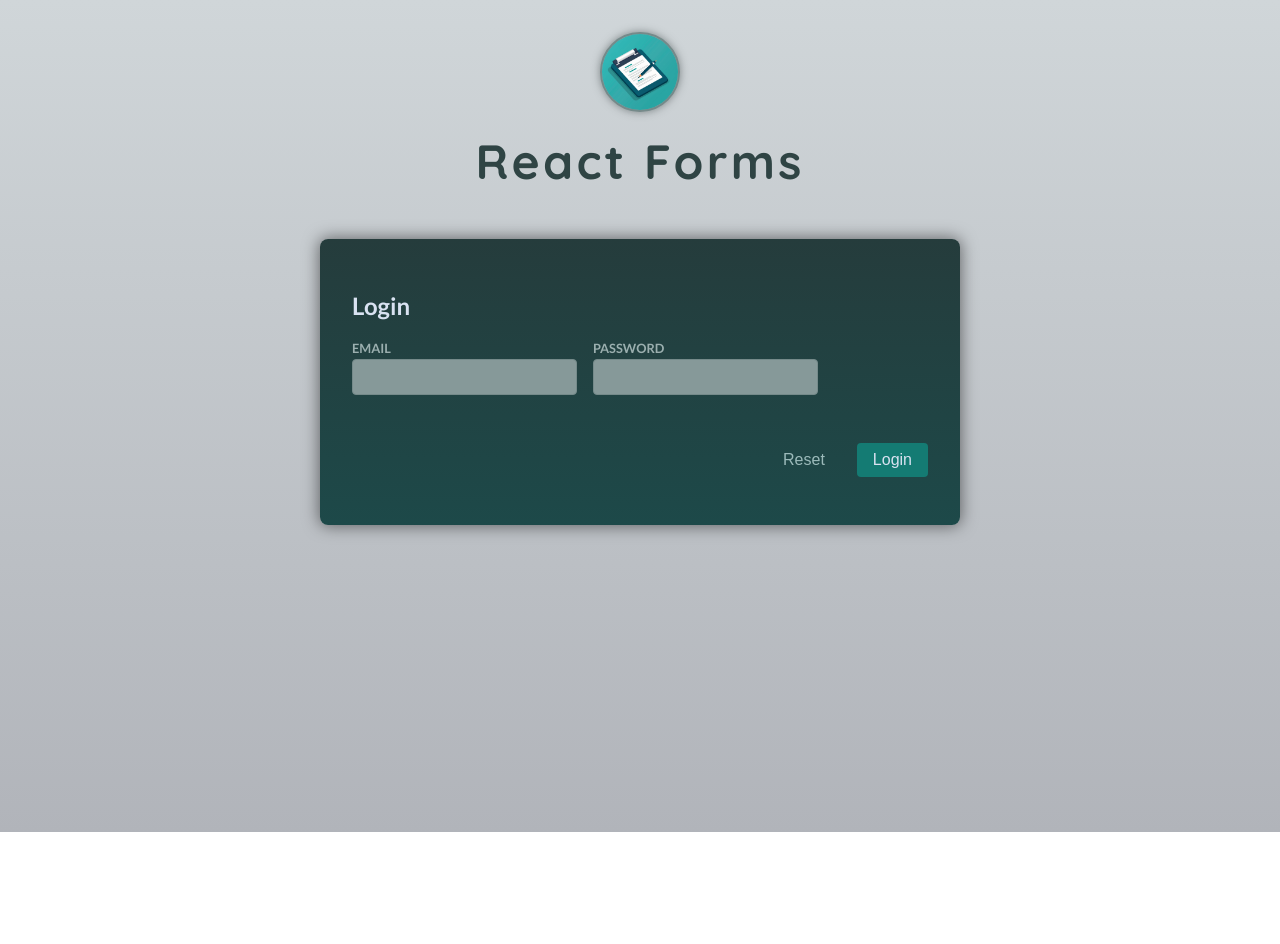
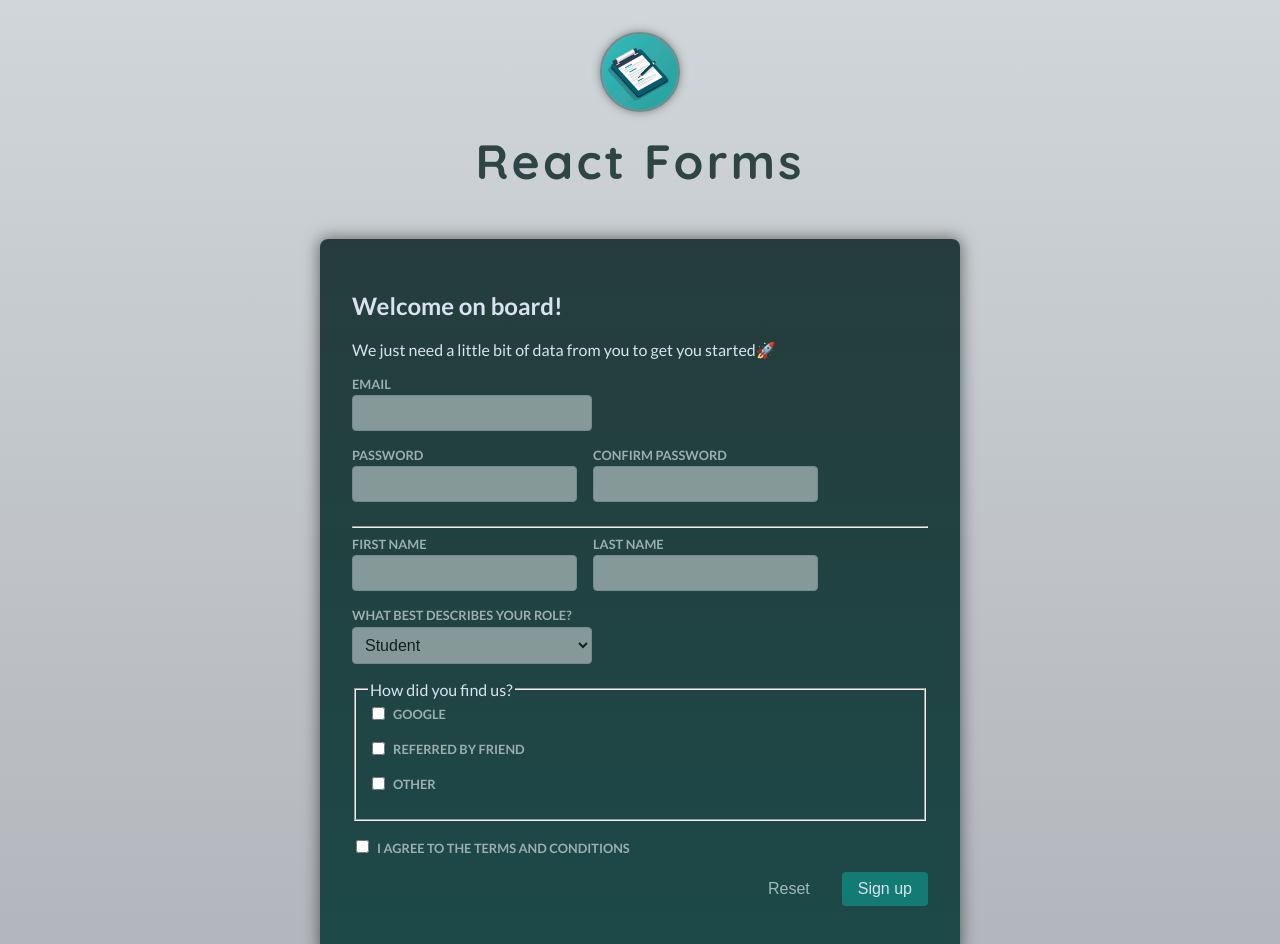
Before and after one commit to Gitali03/getting-form-values, a React (Vite) app: page / in a window 1280 px wide. Shown: the top 944 px of the page. Before the commit the page ends 832 px from the top, so only its background shows below. Built offline with nearby package versions, Linux system fonts and the light colour scheme.

Commit message:
validation props

```diff
--- a/src/App.jsx
+++ b/src/App.jsx
@@ -1,12 +1,12 @@
 import Header from "./components/Header.jsx";
-import StateLogin from './components/StateLogin.jsx';
+import Signup from './components/Signup.jsx';
 
 function App() {
   return (
     <>
       <Header />
       <main>
-        <StateLogin/>
+        <Signup/>
       </main>
     </>
   );
--- a/src/components/Signup.jsx
+++ b/src/components/Signup.jsx
@@ -2,13 +2,10 @@ export default function Signup() {
   function handleSubmit(event) {
     event.preventDefault();
     const fd = new FormData(event.target);
-        const acquisitionChannel = fd.getAll('acquisition');
+    const acquisitionChannel = fd.getAll("acquisition");
     const data = Object.fromEntries(fd.entries());
     data.acquisition = acquisitionChannel;
     console.log(data);
-
-
-
   }
   return (
     <form onSubmit={handleSubmit}>
@@ -16,12 +13,18 @@ export default function Signup() {
       <p>We just need a little bit of data from you to get you started🚀</p>
       <div className="control">
         <label htmlFor="email">Email</label>
-        <input id="email" type="email" name="email" />
+        <input id="email" type="email" name="email" required />
       </div>
       <div className="control-row">
         <div className="control">
           <label htmlFor="password">Password</label>
-          <input id="password" type="password" name="password" />
+          <input
+            id="password"
+            type="password"
+            name="password"
+            required
+            minLength={6}
+          />
         </div>
         <div className="control">
           <label htmlFor="confirm-password">Confirm Password</label>
@@ -37,16 +40,16 @@ export default function Signup() {
       <div className="control-row">
         <div className="control">
           <label htmlFor="first-name">First Name</label>
-          <input type="text" id="first-name" name="first-name" />
+          <input type="text" id="first-name" name="first-name" required />
         </div>
         <div className="control">
           <label htmlFor="last-name">Last Name</label>
-          <input type="text" id="last-name" name="last-name" />
+          <input type="text" id="last-name" name="last-name" required />
         </div>
       </div>
       <div className="control">
         <label htmlFor="phone">What best describes your role?</label>
-        <select name="role" id="role">
+        <select name="role" id="role" required>
           <option value="student">Student</option>
           <option value="teacher">Teacher</option>
           <option value="employee">Employee</option>
@@ -82,7 +85,7 @@ export default function Signup() {
       </fieldset>
       <div className="control">
         <label htmlFor="terms-and-conditions" name="terms">
-          <input type="checkbox" id="terms-and-conditions" name="terms" />I
+          <input type="checkbox" id="terms-and-conditions" name="terms" required />I
           agree to the terms and conditions
         </label>
       </div>
```
Also changed, not shown: src/components/Login.jsx (+16 -7 lines). Lines whose indentation alone changed are shown as unchanged.
